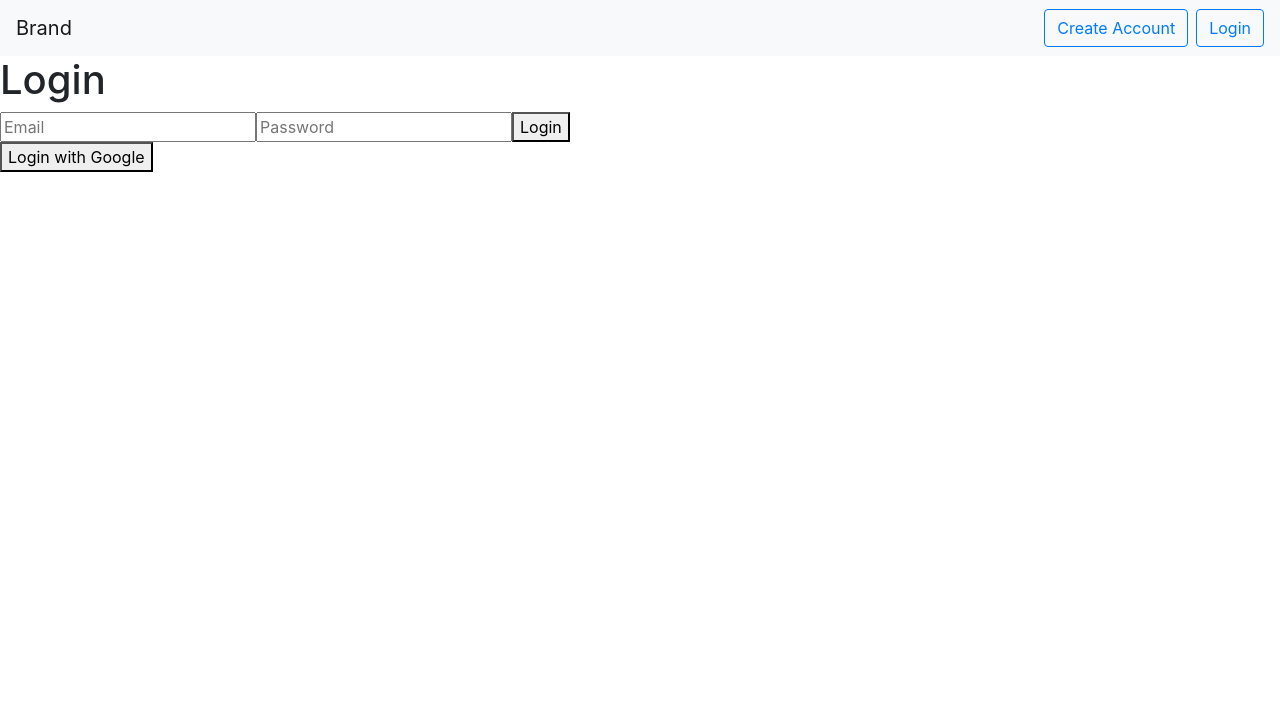
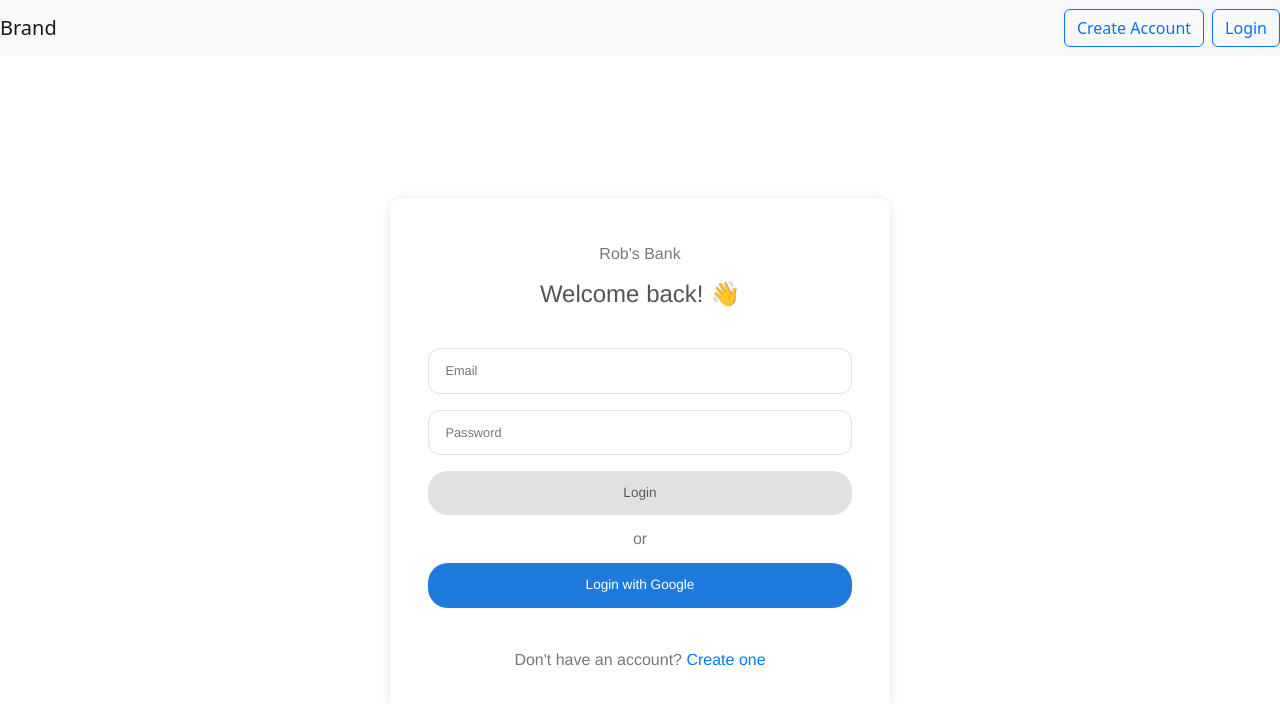
Before and after one commit to RobertoCaroca/banking-app, a React (Create React App) app in the folder client/: page /login in a window 1280 px wide. Shown: the top 704 px of the page. Built offline with nearby package versions, Linux system fonts and the light colour scheme; no server answers.

Commit message:
Styles 1

```diff
--- a/client/src/App.css
+++ b/client/src/App.css
@@ -1,43 +1,46 @@
-.App {
-  text-align: center;
+
+.container {
+  margin-top: 2rem;
+  width: 90%;
+  margin-left: auto;
+  margin-right: auto;
 }
 
-.App-logo {
-  height: 40vmin;
-  pointer-events: none;
+ul {
+  list-style-type: none;
+  margin: 0;
+  padding: 0;
 }
 
-@media (prefers-reduced-motion: no-preference) {
-  .App-logo {
-    animation: App-logo-spin infinite 20s linear;
-  }
+h1 {
+  font-size: 2rem;
+  font-weight: 600;
+  margin-bottom: 1rem;
+  color: #333;
 }
 
-.App-header {
-  background-color: #282c34;
-  min-height: 100vh;
-  display: flex;
-  flex-direction: column;
-  align-items: center;
-  justify-content: center;
-  font-size: calc(10px + 2vmin);
-  color: white;
+h2 {
+  font-size: 1.6rem;
+  font-weight: 500;
+  margin-bottom: 1rem;
+  color: #555;
 }
 
-.App-link {
-  color: #61dafb;
+h3 {
+  font-size: 1.2rem;
+  font-weight: 400;
+  margin-bottom: 1rem;
+  color: #777;
 }
 
-@keyframes App-logo-spin {
-  from {
-    transform: rotate(0deg);
-  }
-  to {
-    transform: rotate(360deg);
-  }
+p {
+  font-size: 1rem;
+  font-weight: 400;
+  margin-bottom: 1rem;
+  color: #777;
 }
 
-
-.negative {
-  color: red;
+.content {
+  margin-top: 2rem;
+  margin-bottom: 2rem;
 }
--- a/client/src/components/allusers.js
+++ b/client/src/components/allusers.js
@@ -35,9 +35,9 @@ const AllUsers = () => {
     }
 
     return (
-      <div>
+      <div className='container'>
           <h1>All Users</h1>
-          <table>
+          <table className="table table-striped table-hover">
               <thead>
                   <tr>
                       <th>Role</th>
--- a/client/src/components/deposit.js
+++ b/client/src/components/deposit.js
@@ -31,8 +31,8 @@ const Deposit = () => {
   };
 
   return (
-    <div>
-      <h1>Deposit</h1>
+    <div className='container'>
+    <h1>Deposit</h1>
       <p>Your Balance: ${userData && userData.accounts[0].balance}</p>
       <div>
         <label>
--- a/client/src/components/login.js
+++ b/client/src/components/login.js
@@ -2,6 +2,7 @@ import React, { useState } from 'react';
 import { useNavigate } from 'react-router-dom';
 import { signInWithEmailAndPassword, signInWithPopup } from 'firebase/auth';
 import { auth, googleProvider } from '../firebase';
+import '../styles/login.css'
 
 const Login = () => {
   const [email, setEmail] = useState('');
@@ -9,13 +10,26 @@ const Login = () => {
   const [error, setError] = useState('');
   const navigate = useNavigate();
 
+  const getFriendlyErrorMessage = (firebaseErrorCode) => {
+    switch (firebaseErrorCode) {
+        case 'auth/user-not-found':
+            return 'User not found';
+        case 'auth/wrong-password':
+            return 'Incorrect password';
+
+        default:
+            return 'An unexpected error occurred';
+    }
+};
+
   const handleLogin = async (e) => {
     e.preventDefault();
     try {
       await signInWithEmailAndPassword(auth, email, password);
       navigate('/balance');
     } catch (error) {
-      setError(error.message);
+      const friendlyMessage = getFriendlyErrorMessage(error.code);
+      setError(friendlyMessage);
     }
   };
 
@@ -29,8 +43,11 @@ const Login = () => {
   };
 
   return (
-    <div>
-      <h1>Login</h1>
+    <div className="login-container">
+      <div className="login-form-wrapper">
+        <h3>Rob's Bank</h3>
+        <h2>Welcome back! 👋 </h2>
+        <div className="divider">
         <form onSubmit={handleLogin}>
           <input
             type="email"
@@ -46,10 +63,16 @@ const Login = () => {
             onChange={(e) => setPassword(e.target.value)}
             required
           />
-        <button type="submit">Login</button>
+          <button type="submit" disabled={!email || !password}>Login</button>
         </form>
-      <button onClick={handleGoogleLogin}>Login with Google</button>
-      {error && <p>{error}</p>}
+        </div>
+        <p>or</p>
+        <button className="google-login"  onClick={handleGoogleLogin}>Login with Google</button>
+        <div className="divider">
+        {error && <p className="error">{error}</p>}
+        <p>Don't have an account? <a href="/create-account">Create one</a></p>
+        </div>
+      </div>
     </div>
   );
 };
--- a/client/src/components/transfer.js
+++ b/client/src/components/transfer.js
@@ -85,7 +85,7 @@ const Transfer = () => {
   };
 
   return (
-    <div>
+    <div className='container'>
         <h1>Transfer</h1>
         <p>Your Balance: ${userData.accounts[0].balance}</p>
         <div>
--- a/client/src/components/userbalance.js
+++ b/client/src/components/userbalance.js
@@ -43,7 +43,7 @@ const UserBalance = () => {
     }
 
     return (
-        <div>
+      <div className='container'>
             <h1>Balance</h1>
             <p>Total balance is ${totalBalance}</p>
             {
@@ -58,7 +58,7 @@ const UserBalance = () => {
                                     account.transactions && account.transactions.length > 0 &&
                                     <div>
                                         <h3>Transaction History:</h3>
-                                        <table>
+                                        <table className="table table-striped table-hover">
                                             <thead>
                                                 <tr>
                                                     <th>Type</th>
@@ -68,7 +68,9 @@ const UserBalance = () => {
                                                 </tr>
                                             </thead>
                                             <tbody>
-                                                {account.transactions.map(transaction => (
+                                            {account.transactions
+                                              .sort((a, b) => new Date(b.date) - new Date(a.date))
+                                              .map(transaction => (
                                                     <tr key={transaction._id}>
                                                         <td>{transaction.type}</td>
                                                         <td>{new Date(transaction.date).toLocaleDateString()}</td>
--- a/client/src/components/withdraw.js
+++ b/client/src/components/withdraw.js
@@ -40,8 +40,8 @@ const Withdraw = () => {
   };
 
   return (
-    <div>
-      <h1>Withdraw</h1>
+    <div className='container'>
+    <h1>Withdraw</h1>
       <p>Your Balance: ${userData && userData.accounts[0].balance}</p>
       <div>
         <label>
--- a/client/src/index.js
+++ b/client/src/index.js
@@ -1,6 +1,7 @@
 // client/src/index.js
 import React from 'react';
 import ReactDOM from 'react-dom';
+import 'bootstrap/dist/css/bootstrap.min.css';
 import App from './App';
 
 ReactDOM.render(
--- /dev/null
+++ b/client/src/styles/createaccount.css
@@ -0,0 +1,119 @@
+/* createaccount.css */
+.create-account-container {
+  display: flex;
+  flex-direction: column;
+  align-items: center;
+  justify-content: center;
+  height: 100vh;
+  font-family: Helvetica,sans-serif;
+}
+
+.create-account-form-wrapper {
+  width: 75%;
+  max-width: 500px;
+  padding: 3%;
+  border-radius: 10px;
+  background-color: #ffffff;
+  box-shadow: 0px 0px 10px rgba(0, 0, 0, 0.1);
+  align-items: center;
+}
+
+.create-account-container h2 {
+  font-size: 1.5rem;
+  margin: 1rem 0;
+  text-align: center;
+}
+
+.create-account-container h3 {
+  font-size: 1rem;
+  margin: 0.5rem 0;
+  text-align: center;
+}
+
+.create-account-container label {
+  display: block;
+  margin-bottom: 0.5rem;
+  font-weight: bold;
+  color: gray;
+}
+
+.create-account-container p {
+  color: #777;
+  margin: 0.25rem 0;
+  text-align: center;
+}
+
+.create-account-container p.error {
+  color: red;
+  font-size: 0.9rem;
+  margin: 1rem 0;
+  padding: 0.5rem;
+  border-radius: 5px;
+}
+
+.create-account-container input {
+  width: 100%;
+  margin: 0.5rem 0;
+  padding: 0.75rem 1rem;
+  font-size: 0.8rem;
+  color: #777;
+  box-sizing: border-box;
+  background-color: #fff;
+  border: 1px solid #e1e1e1;
+  border-radius: 12px;
+}
+
+.create-account-container button {
+  padding: 0.75rem 1rem;
+  font-size: 0.85rem;
+  border: none;
+  border-radius: 20px;
+  width: 100%;
+  margin: 0.5rem 0;
+  color: #5b5b5b;
+  background-color: #e1e1e1;
+  border-color: #e1e1e1;
+  cursor: pointer;
+}
+
+.create-account-container button:disabled {
+  pointer-events: none;
+  color: #5b5b5b;
+  background-color: #e1e1e1;
+  border-color: #e1e1e1;
+  cursor: default;
+}
+
+.create-account-container button:enabled {
+  background-color: #1e7adc;
+  color: #fff;
+  cursor: pointer;
+}
+
+.create-account-container button:hover {
+  background-color: #004bed;
+  border-color: #004292;
+}
+
+.create-account-container a {
+  color: #007BFF;
+  text-decoration: none;
+}
+
+.create-account-container a:hover {
+  text-decoration: underline;
+}
+
+button.google-login {
+  background-color: #2991ec;
+  color: #ffffff;
+}
+
+button.google-login:hover {
+  background-color: #1457c0;
+}
+
+.divider {
+  width: 100%;
+  margin: 2rem 0 0 0;
+}
--- /dev/null
+++ b/client/src/styles/login.css
@@ -0,0 +1,113 @@
+/* login.css */
+.login-container {
+  display: flex;
+  flex-direction: column;
+  align-items: center;
+  justify-content: center;
+  height: 100vh;
+  font-family: Helvetica,sans-serif;
+}
+
+.login-form-wrapper {
+  width: 75%;
+  max-width: 500px;
+  padding: 3%;
+  border-radius: 10px;
+  background-color: #ffffff;
+  box-shadow: 0px 0px 10px rgba(0, 0, 0, 0.1);
+  align-items: center;
+}
+
+.login-container h2 {
+  font-size: 1.5rem;
+  margin: 1rem 0;
+  text-align: center;
+}
+
+.login-container h3 {
+  font-size: 1rem;
+  margin: 0.5rem 0;
+  text-align: center;
+}
+
+.login-container p {
+  color: #777;
+  margin: 0.25rem 0;
+  text-align: center;
+}
+
+.login-container p.error {
+  color: red;
+  font-size: 0.9rem;
+  margin: 1rem 0;
+  padding: 0.5rem;
+  border-radius: 5px;
+}
+
+
+.login-container input {
+  width: 100%;
+  margin: 0.5rem 0;
+  padding: 0.75rem 1rem;
+  font-size: 0.8rem;
+  color: #777;
+  box-sizing: border-box;
+  background-color: #fff;
+  border: 1px solid #e1e1e1;
+  border-radius: 12px;
+}
+
+.login-container button {
+  padding: 0.75rem 1rem;
+  font-size: 0.85rem;
+  border: none;
+  border-radius: 20px;
+  width: 100%;
+  margin: 0.5rem 0;
+  color: #5b5b5b;
+  background-color: #e1e1e1;
+  border-color: #e1e1e1;
+  cursor: default;
+}
+
+.login-container button:disabled {
+  pointer-events: none;
+  color: #5b5b5b;
+  background-color: #e1e1e1;
+  border-color: #e1e1e1;
+  cursor: default;
+}
+
+.login-container button:enabled {
+  background-color: #1e7adc;
+  color: #fff;
+  cursor: pointer;
+}
+
+.login-container button:enabled:hover {
+  background-color: #004bed;
+  border-color: #004292;
+}
+
+.login-container a {
+  color: #007BFF;
+  text-decoration: none;
+}
+
+.login-container a:hover {
+  text-decoration: underline;
+}
+
+button.google-login {
+  background-color: #2795f6;
+  color: #ffffff;
+}
+
+button.google-login:hover {
+  background-color: #1457c0;
+}
+
+.divider {
+  width: 100%;
+  margin: 2rem 0 0 0;
+}
```
Also changed, not shown: client/src/components/balance.js (+7 -12 lines), client/src/components/createaccount.js (+16 -9 lines). Lines whose indentation alone changed are shown as unchanged.
